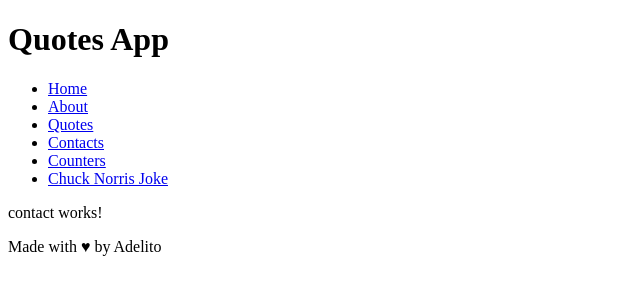
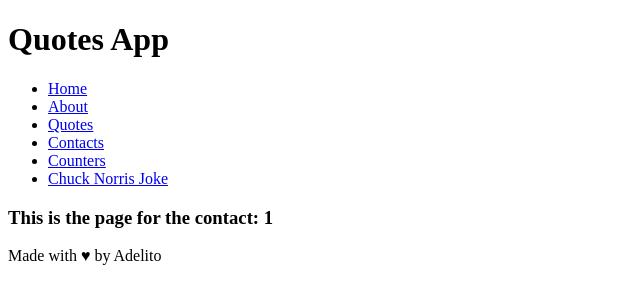
Before and after one commit to aacebal/angular-quotes, an Angular app: page /contact/1 in a window 1280 px wide. Shown: the top 304 px of the page, without its empty margins (0-640 px from the left). Built offline with nearby package versions, Linux system fonts and the light colour scheme.

Commit message:
added contact component

```diff
--- a/src/app/contact/contact.component.html
+++ b/src/app/contact/contact.component.html
@@ -1,3 +1,5 @@
-<p>
-  contact works!
-</p>
+<h3>
+  This is the page for the contact: {{ contactId }}
+</h3>
+
+<a [routerLink]="['/contacts']"></a>
--- a/src/app/contact/contact.component.ts
+++ b/src/app/contact/contact.component.ts
@@ -1,4 +1,5 @@
 import { Component, OnInit } from '@angular/core';
+import { ActivatedRoute } from '@angular/router';
 
 @Component({
   selector: 'app-contact',
@@ -7,9 +8,14 @@ import { Component, OnInit } from '@angular/core';
 })
 export class ContactComponent implements OnInit {
 
-  constructor() { }
+  contactId: string;
+
+  constructor(private myRoute: ActivatedRoute) { }
 
   ngOnInit() {
+    this.myRoute.params.subscribe((paramsResult) => {
+      this.contactId = paramsResult['id'];
+    });
   }
 
 }
```
